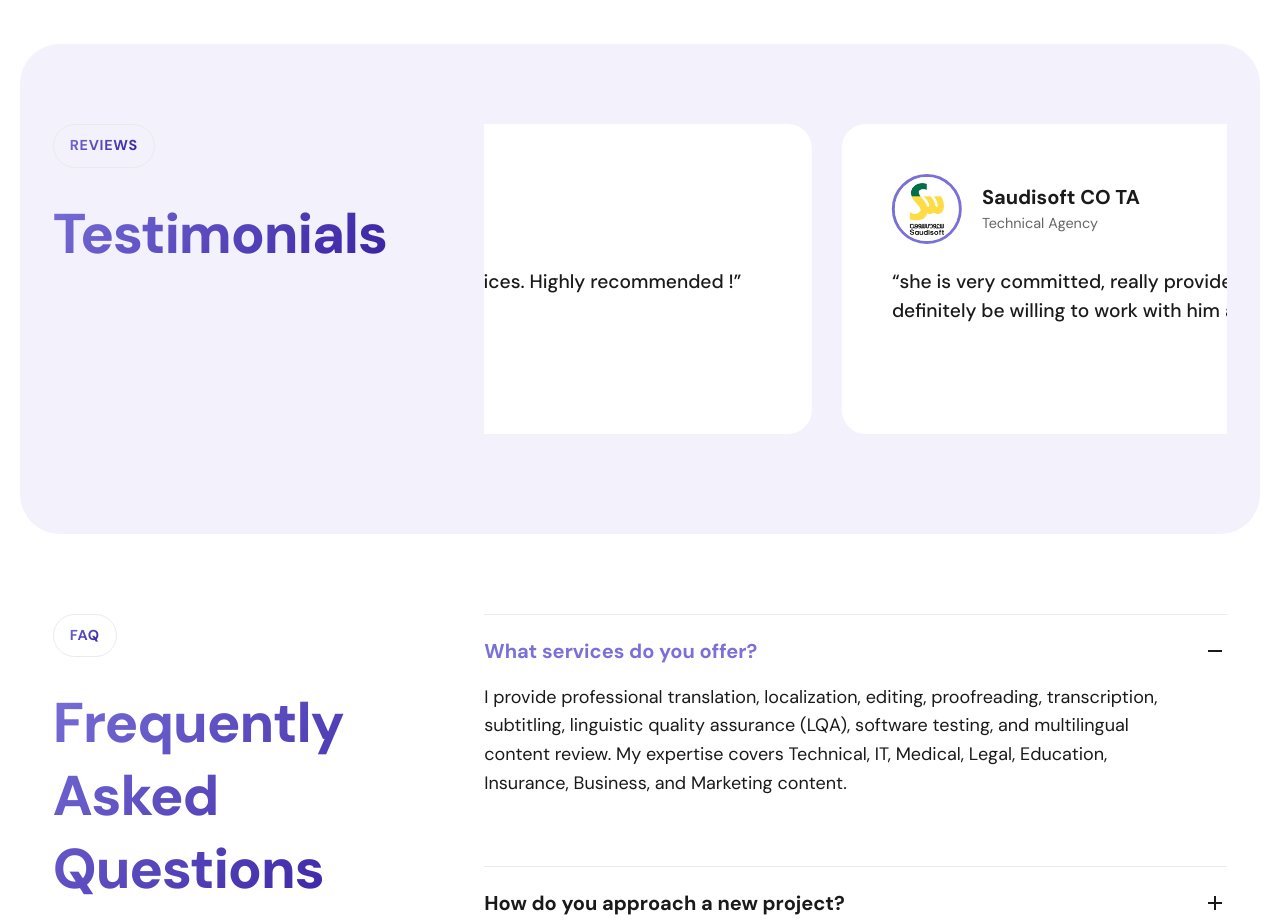
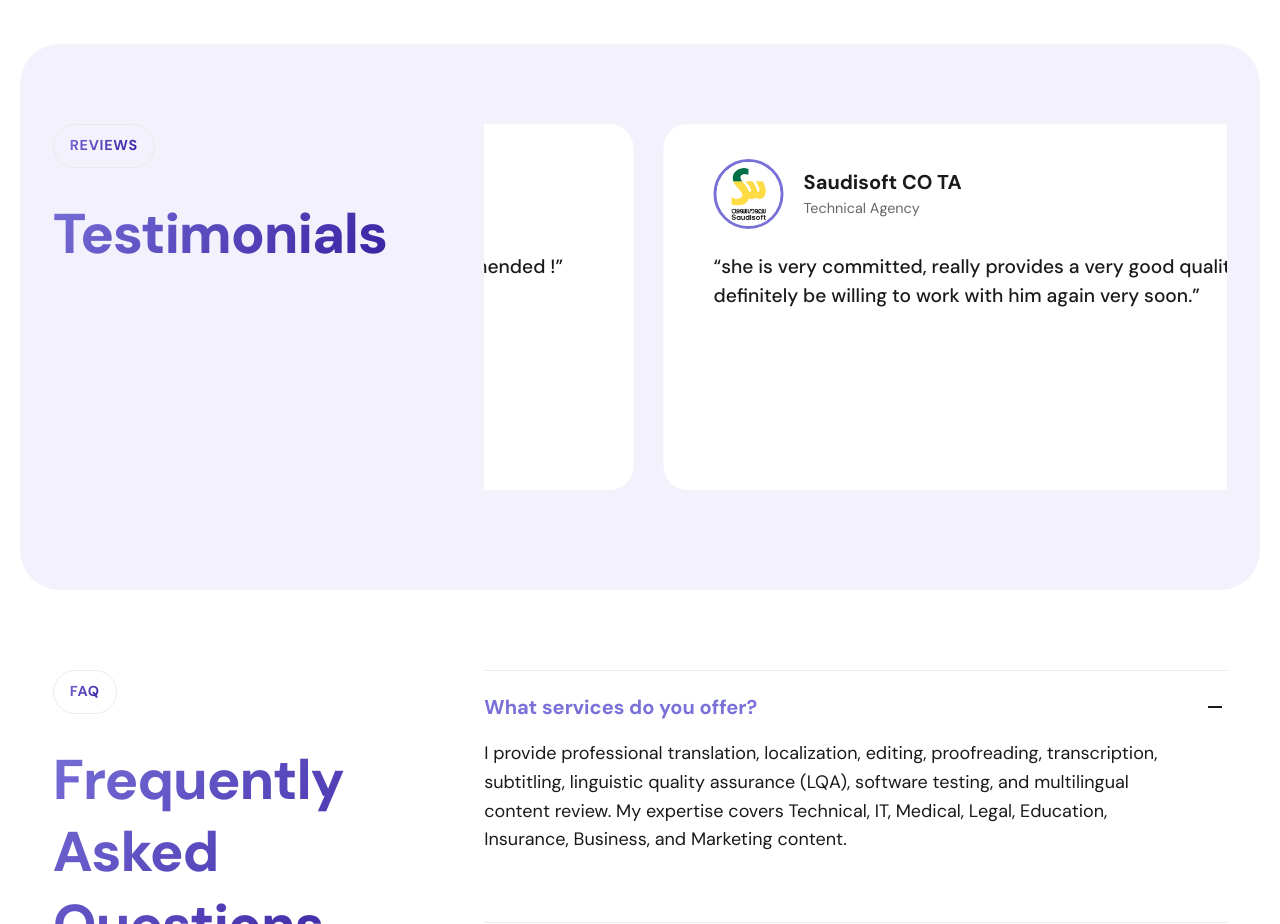
Before and after one commit to rupeshsingh011/Srujaatrans, a React (Vite) app: page / in a window 1280 px wide. Shown: the part 6440-7364 px from the top of the page. Built offline with nearby package versions, Linux system fonts and the light colour scheme.

Commit message:
review add

```diff
--- a/src/components/Reviews.css
+++ b/src/components/Reviews.css
@@ -45,7 +45,7 @@
   flex: 0 0 100cqw;
   width: 100cqw;
   background-color: var(--bg-color);
-  padding: 50px;
+  padding: 35px 50px;
   border-radius: 24px;
   border: none;
   transition: transform 0.3s ease, background 0.3s ease, box-shadow 0.3s ease;
--- a/src/components/Reviews.jsx
+++ b/src/components/Reviews.jsx
@@ -13,6 +13,7 @@ import tradoonImg from '../assets/tradoon.jpg';
 import vokianImg from '../assets/vokian.jpg';
 import devdattaImg from '../assets/Devdatta.gif';
 import multitranmediaImg from '../assets/multitranmedia.png';
+import emcImg from '../assets/emc.jpg';
 
 const reviewsData = [
   {
@@ -91,6 +92,13 @@ const reviewsData = [
     roleKey: 'reviews.r11Role',
     image: multitranmediaImg,
     textKey: 'reviews.r11Text'
+  },
+  {
+    id: 12,
+    nameKey: 'reviews.r12Name',
+    roleKey: 'reviews.r12Role',
+    image: emcImg,
+    textKey: 'reviews.r12Text'
   }
 ];
 
--- a/src/i18n.js
+++ b/src/i18n.js
@@ -146,7 +146,10 @@ const resources = {
         r10Text: "“Very professional and reliable! Always meets our expectations and deliver quality work..”",
         r11Name: "Mohd. Zaman.(Multi Trans Media) Translations Agency",
         r11Role: "ProZ.com Blue Board MultiTransMedia",
-        r11Text: "“Very professional and reliable linguist. Excellent command of the target language, accurate terminology, and strong attention to detail. The work was delivered on time and required minimal revision. Highly recommended for future projects.”"
+        r11Text: "“Very professional and reliable linguist. Excellent command of the target language, accurate terminology, and strong attention to detail. The work was delivered on time and required minimal revision. Highly recommended for future projects.”",
+        r12Name: "Asif Khan",
+        r12Role: "Project Manager | ENS Translate (ENS Pvt. Ltd.)",
+        r12Text: "“We have always appreciated the quality and professionalism of your work. Your translations have been accurate, well-aligned with the project requirements, and delivered within the agreed timelines. We have also found your communication and responsiveness to be very good throughout our collaboration. Overall, we are satisfied with your services and appreciate your commitment to maintaining quality standards.”"
       },
       contact: {
         title: "Contact US",
@@ -334,7 +337,10 @@ const resources = {
         r10Text: "“Very professional and reliable! Always meets our expectations and deliver quality work..”",
         r11Name: "Mohd. Zaman.(Multi Trans Media) Translations Agency",
         r11Role: "ProZ.com Blue Board MultiTransMedia",
-        r11Text: "“Very professional and reliable linguist. Excellent command of the target language, accurate terminology, and strong attention to detail. The work was delivered on time and required minimal revision. Highly recommended for future projects.”"
+        r11Text: "“Very professional and reliable linguist. Excellent command of the target language, accurate terminology, and strong attention to detail. The work was delivered on time and required minimal revision. Highly recommended for future projects.”",
+        r12Name: "Asif Khan",
+        r12Role: "Project Manager | ENS Translate (ENS Pvt. Ltd.)",
+        r12Text: "“We have always appreciated the quality and professionalism of your work. Your translations have been accurate, well-aligned with the project requirements, and delivered within the agreed timelines. We have also found your communication and responsiveness to be very good throughout our collaboration. Overall, we are satisfied with your services and appreciate your commitment to maintaining quality standards.”"
       },
       contact: {
         title: "आमच्याशी संपर्क साधा",
@@ -522,7 +528,10 @@ const resources = {
         r10Text: "“Very professional and reliable! Always meets our expectations and deliver quality work..”",
         r11Name: "Mohd. Zaman.(Multi Trans Media) Translations Agency",
         r11Role: "ProZ.com Blue Board MultiTransMedia",
-        r11Text: "“Very professional and reliable linguist. Excellent command of the target language, accurate terminology, and strong attention to detail. The work was delivered on time and required minimal revision. Highly recommended for future projects.”"
+        r11Text: "“Very professional and reliable linguist. Excellent command of the target language, accurate terminology, and strong attention to detail. The work was delivered on time and required minimal revision. Highly recommended for future projects.”",
+        r12Name: "Asif Khan",
+        r12Role: "Project Manager | ENS Translate (ENS Pvt. Ltd.)",
+        r12Text: "“We have always appreciated the quality and professionalism of your work. Your translations have been accurate, well-aligned with the project requirements, and delivered within the agreed timelines. We have also found your communication and responsiveness to be very good throughout our collaboration. Overall, we are satisfied with your services and appreciate your commitment to maintaining quality standards.”"
       },
       contact: {
         title: "संपर्क करें",
@@ -710,7 +719,10 @@ const resources = {
         r10Text: "“Very professional and reliable! Always meets our expectations and deliver quality work..”",
         r11Name: "Mohd. Zaman.(Multi Trans Media) Translations Agency",
         r11Role: "ProZ.com Blue Board MultiTransMedia",
-        r11Text: "“Very professional and reliable linguist. Excellent command of the target language, accurate terminology, and strong attention to detail. The work was delivered on time and required minimal revision. Highly recommended for future projects.”"
+        r11Text: "“Very professional and reliable linguist. Excellent command of the target language, accurate terminology, and strong attention to detail. The work was delivered on time and required minimal revision. Highly recommended for future projects.”",
+        r12Name: "Asif Khan",
+        r12Role: "Project Manager | ENS Translate (ENS Pvt. Ltd.)",
+        r12Text: "“We have always appreciated the quality and professionalism of your work. Your translations have been accurate, well-aligned with the project requirements, and delivered within the agreed timelines. We have also found your communication and responsiveness to be very good throughout our collaboration. Overall, we are satisfied with your services and appreciate your commitment to maintaining quality standards.”"
       },
       contact: {
         title: "Kontaktiere uns",
```
Also changed, not shown: src/assets/emc.jpg (added).
